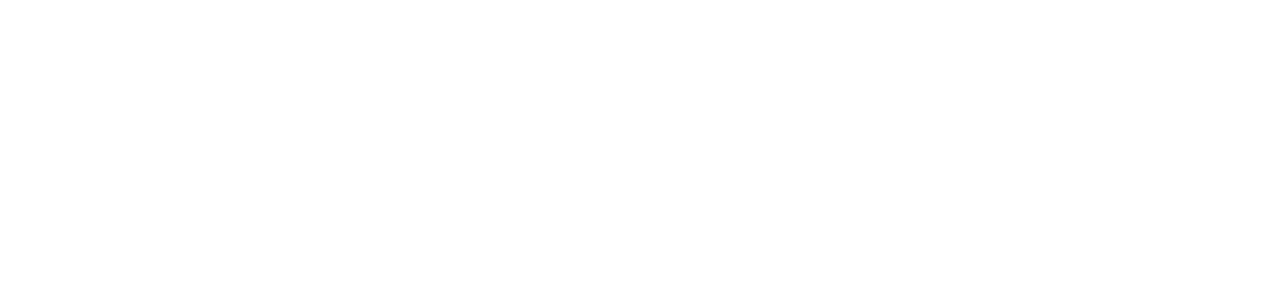
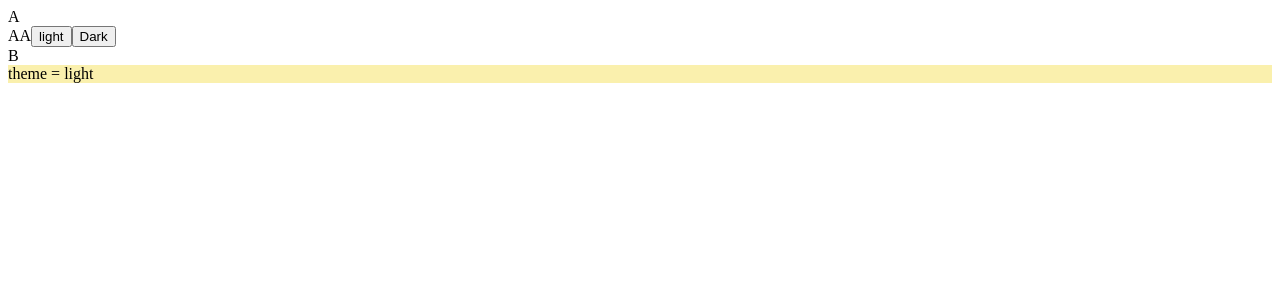
Before and after one commit to iriadda/react-hw, a React (Vite) app: page / in a window 1280 px wide. Shown: the top 300 px of the page. Built offline with nearby package versions, Linux system fonts and the light colour scheme.

Commit message:
hw 7 task3 context

```diff
--- a/src/App.tsx
+++ b/src/App.tsx
@@ -1,13 +1,24 @@
 
 import './App.css'
+import {A} from "./components/A.tsx";
+import {B} from "./components/B.tsx";
+import {ThemeContext} from "./context/ThemeContext.tsx";
+import {useState} from "react";
 
 function App() {
-
+    // поточне занчення, оновлення стану = (початкове значення стану)
+    const [themeColor, setThemeColor] = useState('light');
 
   return (
-    <>
-
-    </>
+    <div>
+      <ThemeContext.Provider value={{
+          theme:themeColor,
+          changeTheme: (themeValue:string) =>{setThemeColor(themeValue)}
+      }}>
+        <A/>
+        <B/>
+      </ThemeContext.Provider>
+    </div>
   )
 }
 
--- /dev/null
+++ b/src/components/A.tsx
@@ -0,0 +1,9 @@
+import {AA} from "./AA.tsx";
+
+export const A = () => {
+    return (
+        <div> A
+        <AA/>
+        </div>
+    );
+};
--- /dev/null
+++ b/src/components/AA.tsx
@@ -0,0 +1,20 @@
+import {useContext} from "react";
+import {ThemeContext} from "../context/ThemeContext.tsx";
+
+export const AA = () => {
+    // деструктуризація зміни теми = виклик контексту
+    const {changeTheme} = useContext(ThemeContext);
+    // хендлери для світлої і темної теми
+    const handlerLight = () => {
+        changeTheme('light')
+    };
+    const handlerDark = () => {
+        changeTheme('dark')
+    };
+    return (
+        <div> AA
+            <button onClick={handlerLight}>light</button>
+            <button onClick={handlerDark}>Dark</button>
+        </div>
+    );
+};
--- /dev/null
+++ b/src/components/B.tsx
@@ -0,0 +1,9 @@
+import {BB} from "./BB.tsx";
+
+export const B = () => {
+    return (
+        <div> B
+            <BB/>
+        </div>
+    );
+};
--- /dev/null
+++ b/src/components/BB.css
@@ -0,0 +1,6 @@
+.light{
+    background-color: #faf0ad
+}
+.dark{
+    background-color: #f8d806
+}
--- /dev/null
+++ b/src/components/BB.tsx
@@ -0,0 +1,14 @@
+import {useContext} from "react";
+import {ThemeContext} from "../context/ThemeContext.tsx";
+import './BB.css';
+
+export const BB = () => {
+    // деструктуризація теми = виклик контексту
+    const {theme} = useContext(ThemeContext)
+
+    return (
+        <div className={theme}>
+                theme = {theme}
+        </div>
+    );
+};
--- /dev/null
+++ b/src/context/ThemeContext.tsx
@@ -0,0 +1,18 @@
+import {createContext} from "react";
+
+// типізація
+type ContextValueType = {
+    theme: string,
+    changeTheme: (theme: string) => void
+}
+
+//дефолтне значення
+const defaultValue: ContextValueType = {
+    theme: 'light',
+    changeTheme: (theme: string) => {
+        console.log(theme)
+    }
+};
+
+// створення контексту <типізація> (дефолтне значення)
+export const ThemeContext = createContext<ContextValueType>(defaultValue)
--- a/src/index.css
+++ b/src/index.css
@@ -1,3 +1,3 @@
-@tailwind base;
-@tailwind components;
-@tailwind utilities;
+/*@tailwind base;*/
+/*@tailwind components;*/
+/*@tailwind utilities;*/
```
